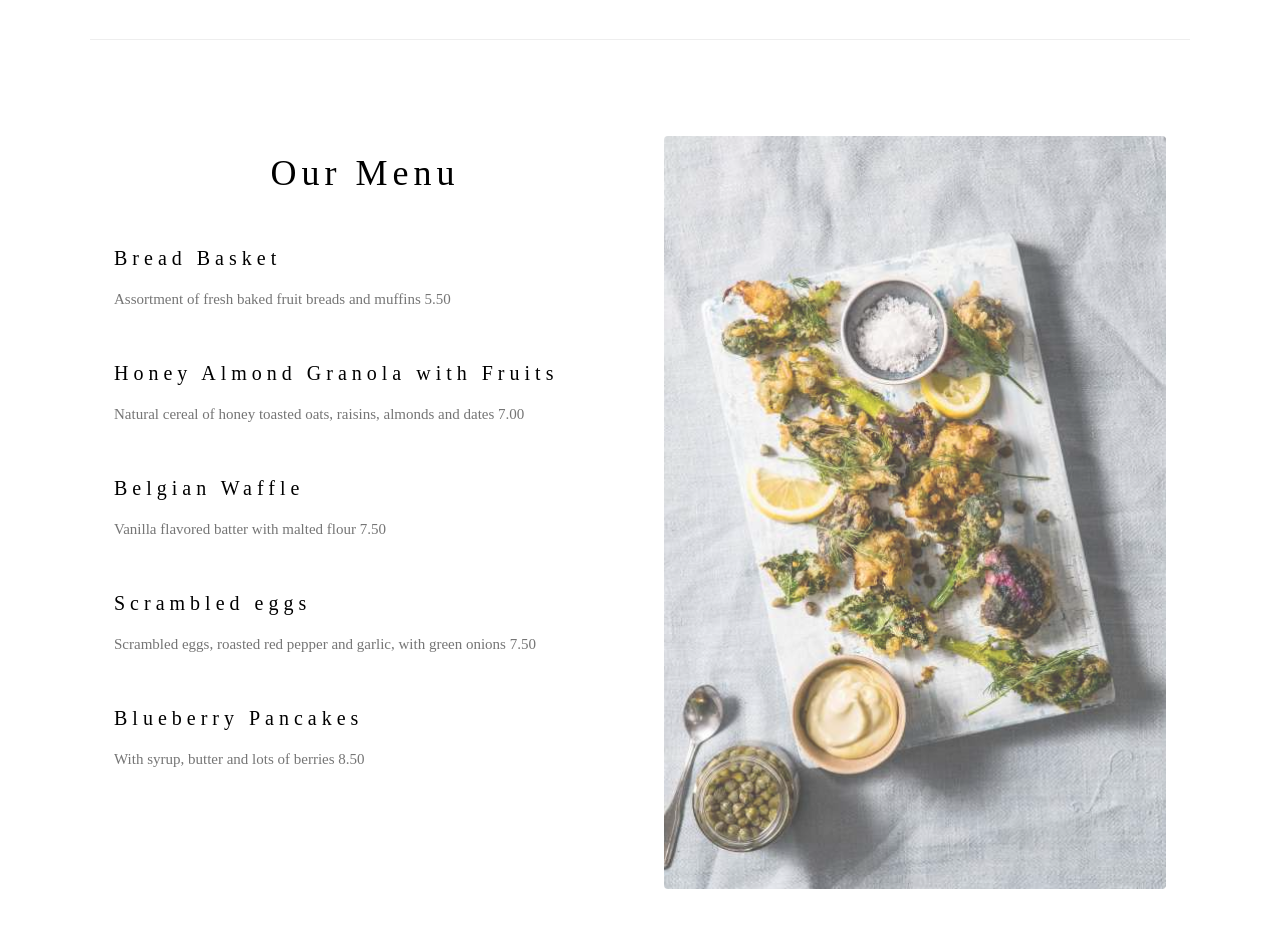
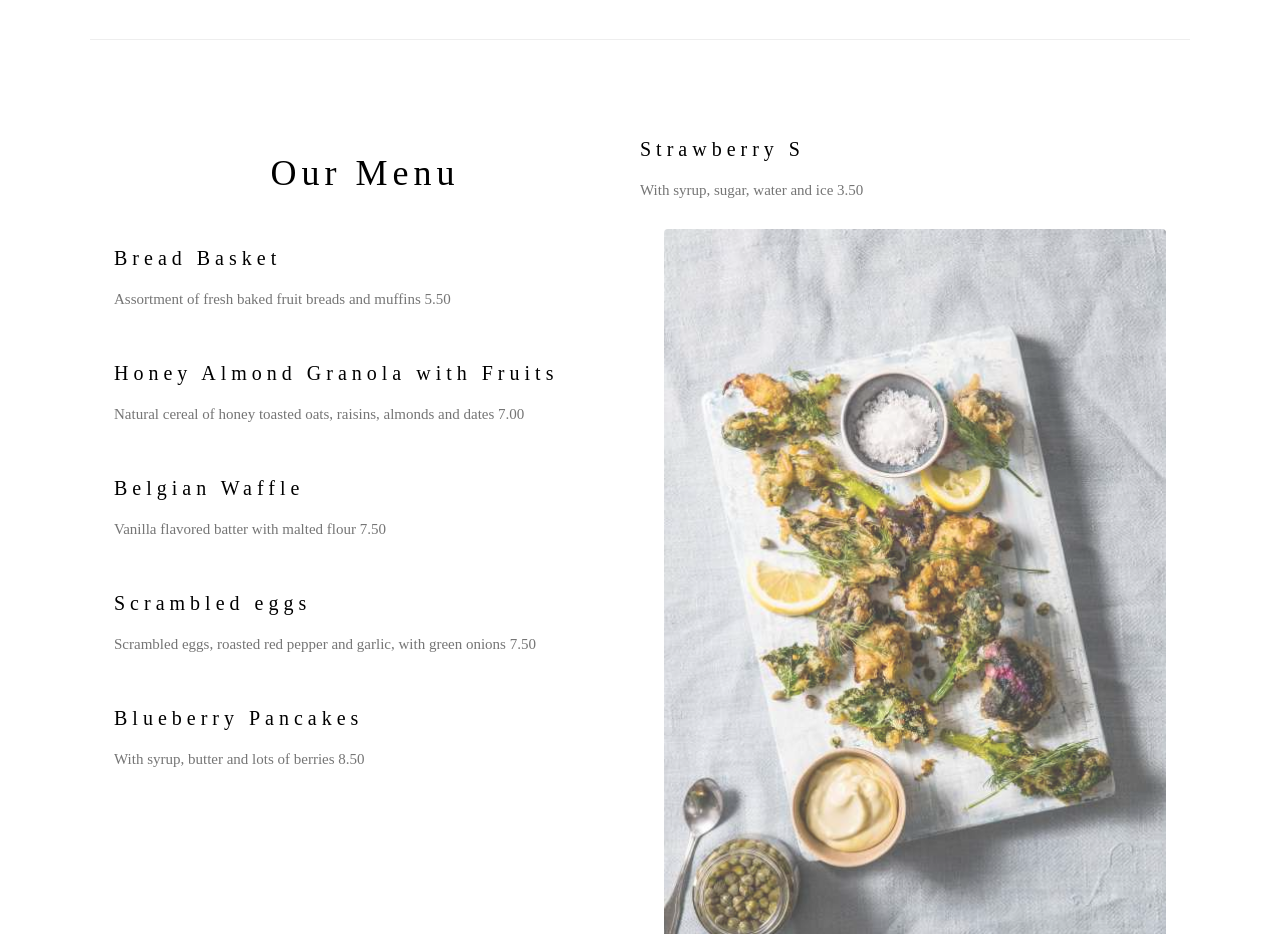
Before and after one commit to deallegretti/projeto-restaurante, a plain HTML site: page index.html in a window 1280 px wide. Shown: the part 1400-2334 px from the top of the page. Drawn offline with nearby package versions, Linux system fonts and the light colour scheme.

Commit message:
adicionado suco ao menu

```diff
--- a/index.html
+++ b/index.html
@@ -74,7 +74,8 @@ h1, h2, h3, h4, h5, h6 {
       <h4>Blueberry Pancakes</h4>
       <p class="w3-text-grey">With syrup, butter and lots of berries 8.50</p>
     </div>
-
+    <h4>Strawberry S</h4>
+      <p class="w3-text-grey">With syrup, sugar, water and ice 3.50</p>
     <div class="w3-col l6 w3-padding-large">
       <img src="tablesetting.jpg" class="w3-round w3-image w3-opacity-min" alt="Menu" style="width:100%">
     </div>
```
